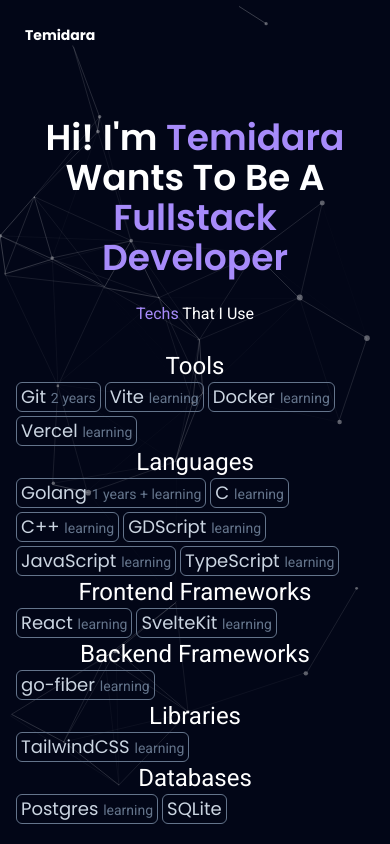
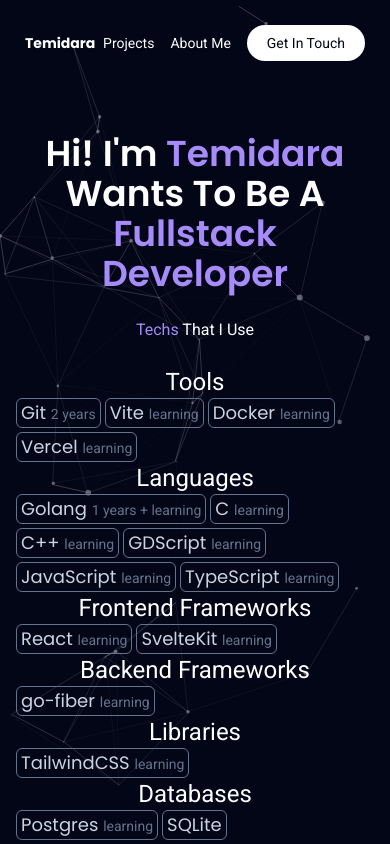
Before and after one commit to temidaradev/temidara.dev, a SvelteKit app: page / in a window 390 px wide. Shown: the top 844 px of the page. Built offline with nearby package versions, Linux system fonts and the light colour scheme.

Commit message:
navbar for mobile

```diff
--- a/src/components/Header.svelte
+++ b/src/components/Header.svelte
@@ -2,22 +2,20 @@
   export let y;
 
   let tabs = [
-    { name: "Projects", link: "#projects" },
-    { name: "About Me", link: "#about" },
+    { name: 'Projects', link: '#projects' },
+    { name: 'About Me', link: '#about' },
     // {name: 'project', '#projects'},
   ];
 </script>
 
 <header
-  class={"sticky z-[10] top-0 duration-200 px-6 flex items-center justify-between border border-solid " +
-    (y > 0
-      ? " py-4 bg-slate-950 border-violet-950"
-      : " py-6 bg-transparent border-transparent")}
+  class={'sticky z-[10] top-0 duration-200 px-6 flex items-center justify-between border border-solid ' +
+    (y > 0 ? ' py-4 bg-slate-950 border-violet-950' : ' py-6 bg-transparent border-transparent')}
 >
   <h1 class="font-medium">
     <b class="font-bold poppins">Temidara</b>
   </h1>
-  <div class="sm:flex items-center gap-4 hidden">
+  <div class="sm:flex flex wrap items-center gap-4">
     {#each tabs as tab, index}
       <a href={tab.link} class="duration-200 hover:text-violet-400">
         <p>{tab.name}</p>
```
